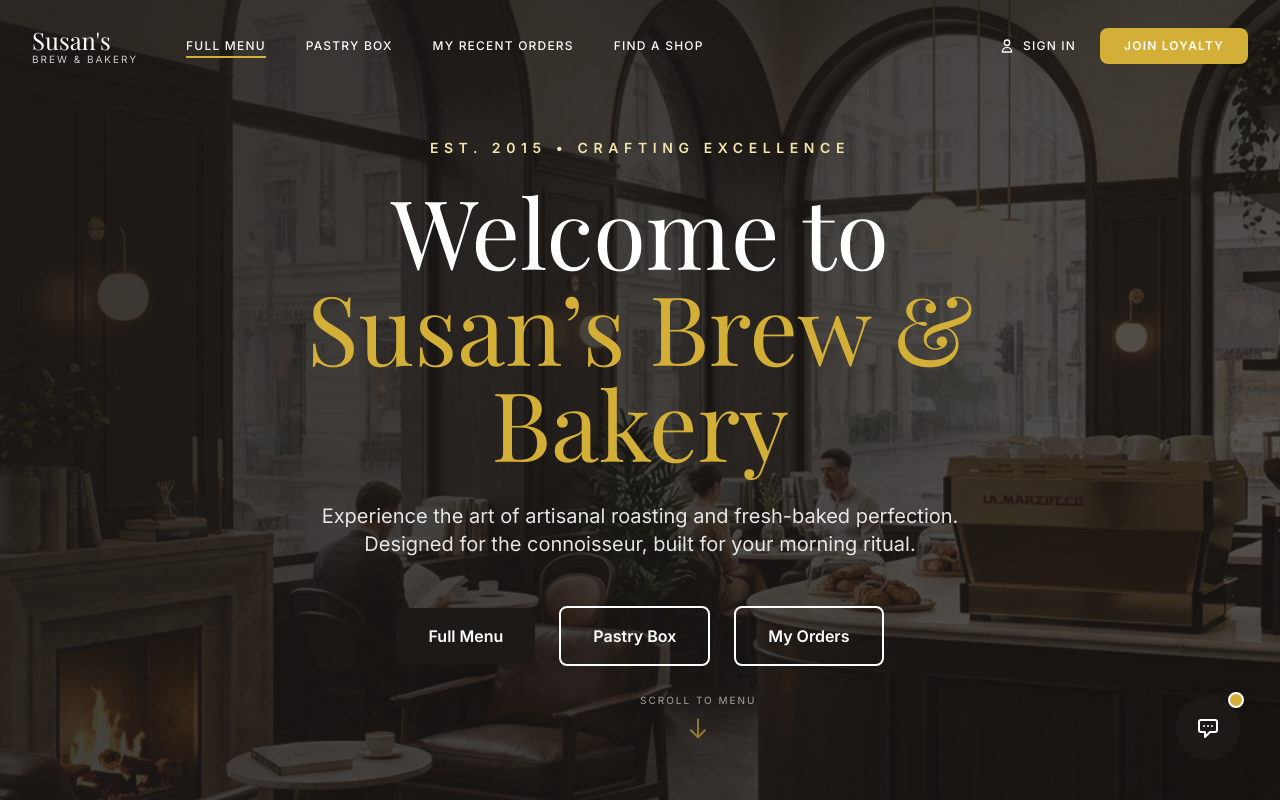
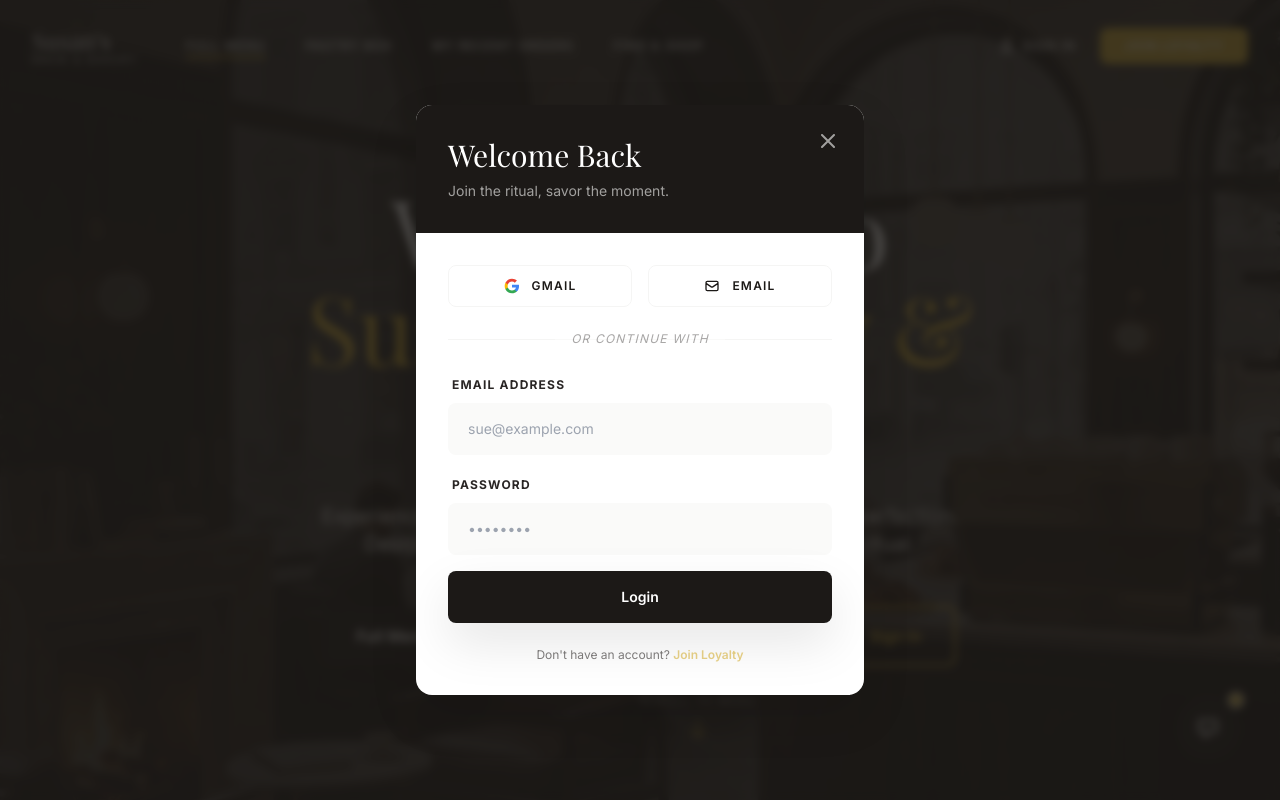
Before and after one commit to SusanOlayode/Susan-Brew-Bakery, a React (Vite) app: page / in a window 1280 px wide. Both pictures are taken after a click on the button "SIGN IN". Shown: the top 800 px of the page. Built offline with nearby package versions, Linux system fonts and the light colour scheme.

Commit message:
feat: implement Login Modal and fix newsletter functionality

```diff
--- a/src/App.jsx
+++ b/src/App.jsx
@@ -4,10 +4,12 @@ import Hero from './components/Hero';
 import OrderingInterface from './components/OrderingInterface';
 import LiveSupport from './components/LiveSupport';
 import Footer from './components/Footer';
+import LoginModal from './components/LoginModal';
 
 function App() {
   const [activeTab, setActiveTab] = useState('Full Menu');
   const [isScrolled, setIsScrolled] = useState(false);
+  const [isLoginModalOpen, setIsLoginModalOpen] = useState(false);
 
   useEffect(() => {
     const handleScroll = () => {
@@ -19,8 +21,13 @@ function App() {
 
   return (
     <div className="min-h-screen bg-cream-off">
-      <Navbar activeTab={activeTab} setActiveTab={setActiveTab} isScrolled={isScrolled} />
-      <Hero />
+      <Navbar
+        activeTab={activeTab}
+        setActiveTab={setActiveTab}
+        isScrolled={isScrolled}
+        onSignInClick={() => setIsLoginModalOpen(true)}
+      />
+      <Hero onSignInClick={() => setIsLoginModalOpen(true)} />
       <main id="menu" className="max-w-7xl mx-auto px-6 lg:px-8 py-20">
         <OrderingInterface />
       </main>
@@ -39,13 +46,24 @@ function App() {
               </svg>
             </div>
             <p className="text-espresso-light opacity-60 italic mb-4">No recent orders found.</p>
-            <p className="text-sm font-body max-w-md mx-auto">Once you complete your first order, your history will appear here for easy re-ordering and tracking.</p>
+            <p className="text-sm font-body max-w-md mx-auto mb-8">Once you complete your first order, your history will appear here for easy re-ordering and tracking.</p>
+            <button
+              onClick={() => setIsLoginModalOpen(true)}
+              className="text-xs font-bold uppercase tracking-widest text-espresso hover:text-gold transition-colors underline underline-offset-8"
+            >
+              Sign In to View History
+            </button>
           </div>
         </div>
       </section>
 
       <LiveSupport />
       <Footer />
+
+      <LoginModal
+        isOpen={isLoginModalOpen}
+        onClose={() => setIsLoginModalOpen(false)}
+      />
     </div>
   );
 }
--- a/src/components/Footer.jsx
+++ b/src/components/Footer.jsx
@@ -1,6 +1,24 @@
-import React from 'react';
+import React, { useState } from 'react';
 
 const Footer = () => {
+    const [email, setEmail] = useState('');
+    const [message, setMessage] = useState('');
+
+    const handleSubscribe = (e) => {
+        if (e) e.preventDefault();
+        if (!email) return;
+
+        setMessage("Thanks! You've been added to our mailing list.");
+        setEmail('');
+
+        setTimeout(() => setMessage(''), 5000);
+    };
+
+    const handleJoinLoyalty = () => {
+        setMessage("Thanks! You've been added to our mailing list.");
+        setTimeout(() => setMessage(''), 5000);
+    };
+
     return (
         <footer className="bg-espresso text-cream-off py-20">
             <div className="max-w-7xl mx-auto px-8">
@@ -44,10 +62,27 @@ const Footer = () => {
                     <div className="md:col-span-4">
                         <h5 className="text-xs uppercase tracking-widest font-bold mb-6 text-gold">The Weekly Sip</h5>
                         <p className="text-sm opacity-60 mb-6">Join our loyalty club for exclusive recipes and early access to seasonal bakes.</p>
-                        <div className="flex p-1 bg-white bg-opacity-10 rounded-small border border-white border-opacity-10">
-                            <input type="email" placeholder="Email Address" className="bg-transparent border-none text-white px-4 flex-1 text-sm outline-none" />
-                            <button className="bg-white text-espresso px-6 py-2 rounded-small text-xs font-bold uppercase tracking-widest hover:bg-gold transition-colors">Sub</button>
-                        </div>
+                        <form onSubmit={handleSubscribe} className="flex p-1 bg-white bg-opacity-10 rounded-small border border-white border-opacity-10 mb-4">
+                            <input
+                                type="email"
+                                value={email}
+                                onChange={(e) => setEmail(e.target.value)}
+                                placeholder="Email Address"
+                                className="bg-transparent border-none text-white px-4 flex-1 text-sm outline-none"
+                            />
+                            <button type="submit" className="bg-white text-espresso px-6 py-2 rounded-small text-xs font-bold uppercase tracking-widest hover:bg-gold transition-colors">Subscribe</button>
+                        </form>
+
+                        <button
+                            onClick={handleJoinLoyalty}
+                            className="text-[10px] uppercase tracking-[0.2em] text-gold hover:text-white transition-colors font-bold underline underline-offset-4"
+                        >
+                            Join Loyalty
+                        </button>
+
+                        {message && (
+                            <p className="mt-4 text-xs text-gold animate-fade-in">{message}</p>
+                        )}
                     </div>
 
                 </div>
--- a/src/components/Hero.jsx
+++ b/src/components/Hero.jsx
@@ -1,7 +1,7 @@
 import React from 'react';
 import heroImg from '../assets/hero_bg.png';
 
-const Hero = () => {
+const Hero = ({ onSignInClick }) => {
     return (
         <section className="relative h-screen min-h-[700px] flex items-center justify-center overflow-hidden">
             {/* Background Image with Parallax-like overlay */}
@@ -39,6 +39,12 @@ const Hero = () => {
                         <a href="#orders-section" className="btn-outline w-full sm:w-auto">
                             My Orders
                         </a>
+                        <button
+                            onClick={onSignInClick}
+                            className="btn-outline w-full sm:w-auto border-gold text-gold hover:bg-gold hover:text-white"
+                        >
+                            Sign In
+                        </button>
                     </div>
                 </div>
             </div>
--- /dev/null
+++ b/src/components/LoginModal.jsx
@@ -0,0 +1,100 @@
+import React, { useState } from 'react';
+
+const LoginModal = ({ isOpen, onClose }) => {
+    const [email, setEmail] = useState('');
+    const [isLoggedIn, setIsLoggedIn] = useState(false);
+
+    if (!isOpen) return null;
+
+    const handleLogin = (e) => {
+        e.preventDefault();
+        onClose();
+        alert('Welcome back, Sue!');
+    };
+
+    return (
+        <div className="fixed inset-0 z-[100] flex items-center justify-center p-4 bg-espresso bg-opacity-80 backdrop-blur-sm animate-fade-in">
+            <div className="bg-white rounded-large w-full max-w-md overflow-hidden shadow-premium transition-all transform animate-fade-in-up">
+                {/* Header */}
+                <div className="bg-espresso p-8 text-white relative">
+                    <button
+                        onClick={onClose}
+                        className="absolute top-6 right-6 text-cream-off opacity-60 hover:opacity-100 transition-opacity"
+                    >
+                        <svg xmlns="http://www.w3.org/2000/svg" className="h-6 w-6" fill="none" viewBox="0 0 24 24" stroke="currentColor">
+                            <path strokeLinecap="round" strokeLinejoin="round" strokeWidth={2} d="M6 18L18 6M6 6l12 12" />
+                        </svg>
+                    </button>
+                    <h3 className="text-3xl font-heading mb-2">Welcome Back</h3>
+                    <p className="text-cream-off opacity-60 text-sm">Join the ritual, savor the moment.</p>
+                </div>
+
+                {/* Body */}
+                <div className="p-8 space-y-6">
+                    {/* Social Logic */}
+                    <div className="grid grid-cols-2 gap-4">
+                        <button className="flex items-center justify-center gap-3 py-3 border border-cream rounded-small hover:bg-cream-off transition-colors text-xs font-semibold uppercase tracking-widest">
+                            <svg className="h-4 w-4" viewBox="0 0 24 24">
+                                <path fill="#4285F4" d="M22.56 12.25c0-.78-.07-1.53-.2-2.25H12v4.26h5.92c-.26 1.37-1.04 2.53-2.21 3.31v2.77h3.57c2.08-1.92 3.28-4.74 3.28-8.09z" />
+                                <path fill="#34A853" d="M12 23c2.97 0 5.46-.98 7.28-2.66l-3.57-2.77c-.98.66-2.23 1.06-3.71 1.06-2.86 0-5.29-1.93-6.16-4.53H2.18v2.84C3.99 20.53 7.7 23 12 23z" />
+                                <path fill="#FBBC05" d="M5.84 14.09c-.22-.66-.35-1.36-.35-2.09s.13-1.43.35-2.09V7.07H2.18C1.43 8.55 1 10.22 1 12s.43 3.45 1.18 4.93l2.85-2.22.81-.62z" />
+                                <path fill="#EA4335" d="M12 5.38c1.62 0 3.06.56 4.21 1.64l3.15-3.15C17.45 2.09 14.97 1 12 1 7.7 1 3.99 3.47 2.18 7.07l3.66 2.84c.87-2.6 3.3-4.53 6.16-4.53z" />
+                            </svg>
+                            Gmail
+                        </button>
+                        <button className="flex items-center justify-center gap-3 py-3 border border-cream rounded-small hover:bg-cream-off transition-colors text-xs font-semibold uppercase tracking-widest text-espresso">
+                            <svg xmlns="http://www.w3.org/2000/svg" className="h-4 w-4" fill="none" viewBox="0 0 24 24" stroke="currentColor">
+                                <path strokeLinecap="round" strokeLinejoin="round" strokeWidth={2} d="M3 8l7.89 5.26a2 2 0 002.22 0L21 8M5 19h14a2 2 0 002-2V7a2 2 0 00-2-2H5a2 2 0 00-2 2v10a2 2 0 002 2z" />
+                            </svg>
+                            Email
+                        </button>
+                    </div>
+
+                    <div className="relative">
+                        <div className="absolute inset-0 flex items-center">
+                            <div className="w-full border-t border-cream"></div>
+                        </div>
+                        <div className="relative flex justify-center text-xs uppercase tracking-widest">
+                            <span className="px-4 bg-white text-espresso-light opacity-40 italic">or continue with</span>
+                        </div>
+                    </div>
+
+                    <form onSubmit={handleLogin} className="space-y-4">
+                        <div className="space-y-2">
+                            <label className="text-xs font-bold uppercase tracking-widest text-espresso-light ml-1">Email Address</label>
+                            <input
+                                type="email"
+                                required
+                                value={email}
+                                onChange={(e) => setEmail(e.target.value)}
+                                className="w-full px-5 py-4 bg-cream-off border-none rounded-small text-sm focus:ring-1 focus:ring-gold outline-none transition-all"
+                                placeholder="sue@example.com"
+                            />
+                        </div>
+                        <div className="space-y-2">
+                            <label className="text-xs font-bold uppercase tracking-widest text-espresso-light ml-1">Password</label>
+                            <input
+                                type="password"
+                                required
+                                className="w-full px-5 py-4 bg-cream-off border-none rounded-small text-sm focus:ring-1 focus:ring-gold outline-none transition-all"
+                                placeholder="••••••••"
+                            />
+                        </div>
+                        <button
+                            type="submit"
+                            className="w-full btn-primary py-4 text-sm mt-4 shadow-premium hover:shadow-premium-hover transition-all"
+                        >
+                            Login
+                        </button>
+                    </form>
+
+                    <p className="text-center text-xs text-espresso-light opacity-60">
+                        Don't have an account? <span className="text-gold cursor-pointer hover:underline font-semibold">Join Loyalty</span>
+                    </p>
+                </div>
+            </div>
+        </div>
+    );
+};
+
+export default LoginModal;
```
Also changed, not shown: src/components/Navbar.jsx (+6 -3 lines).
